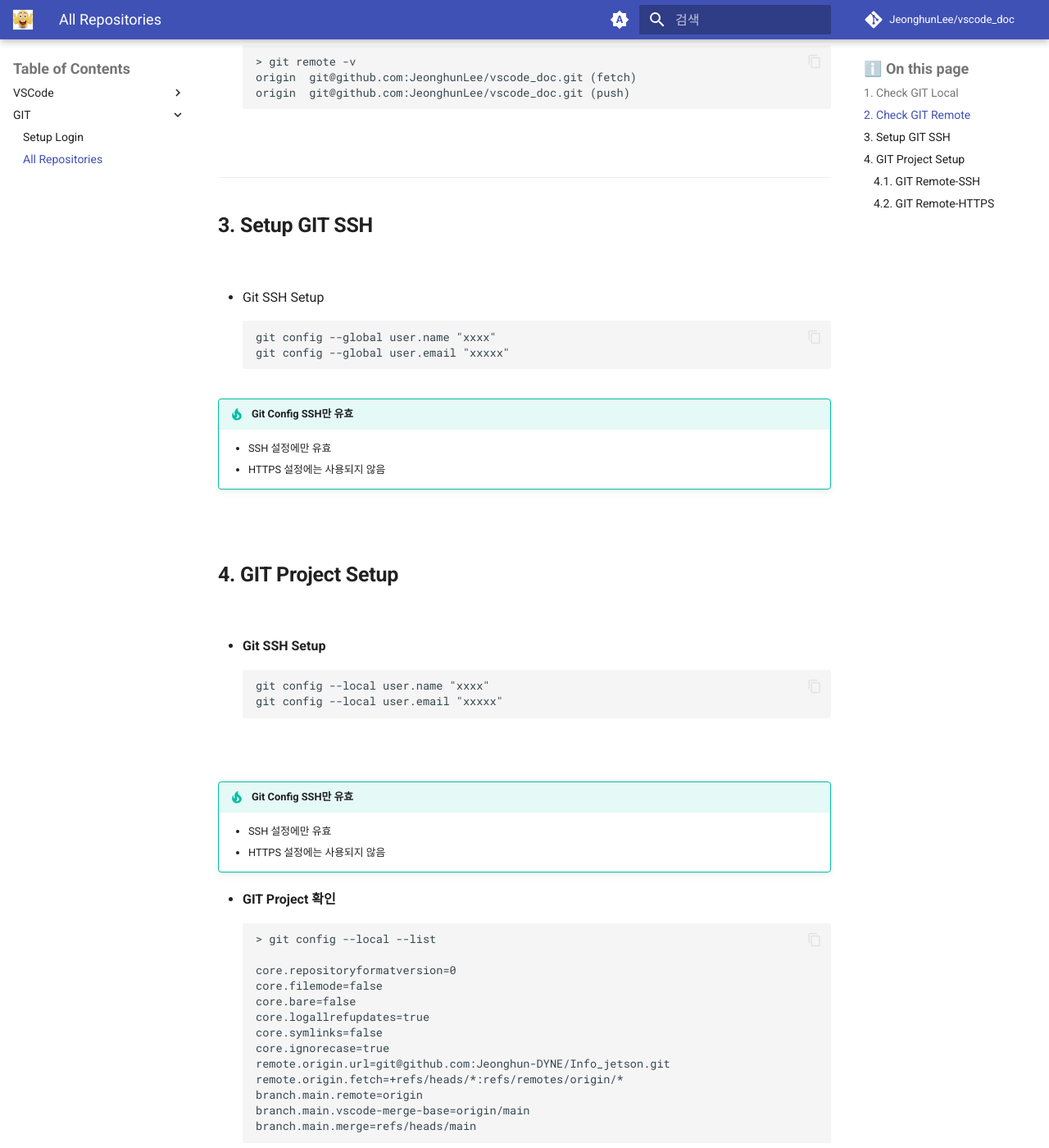
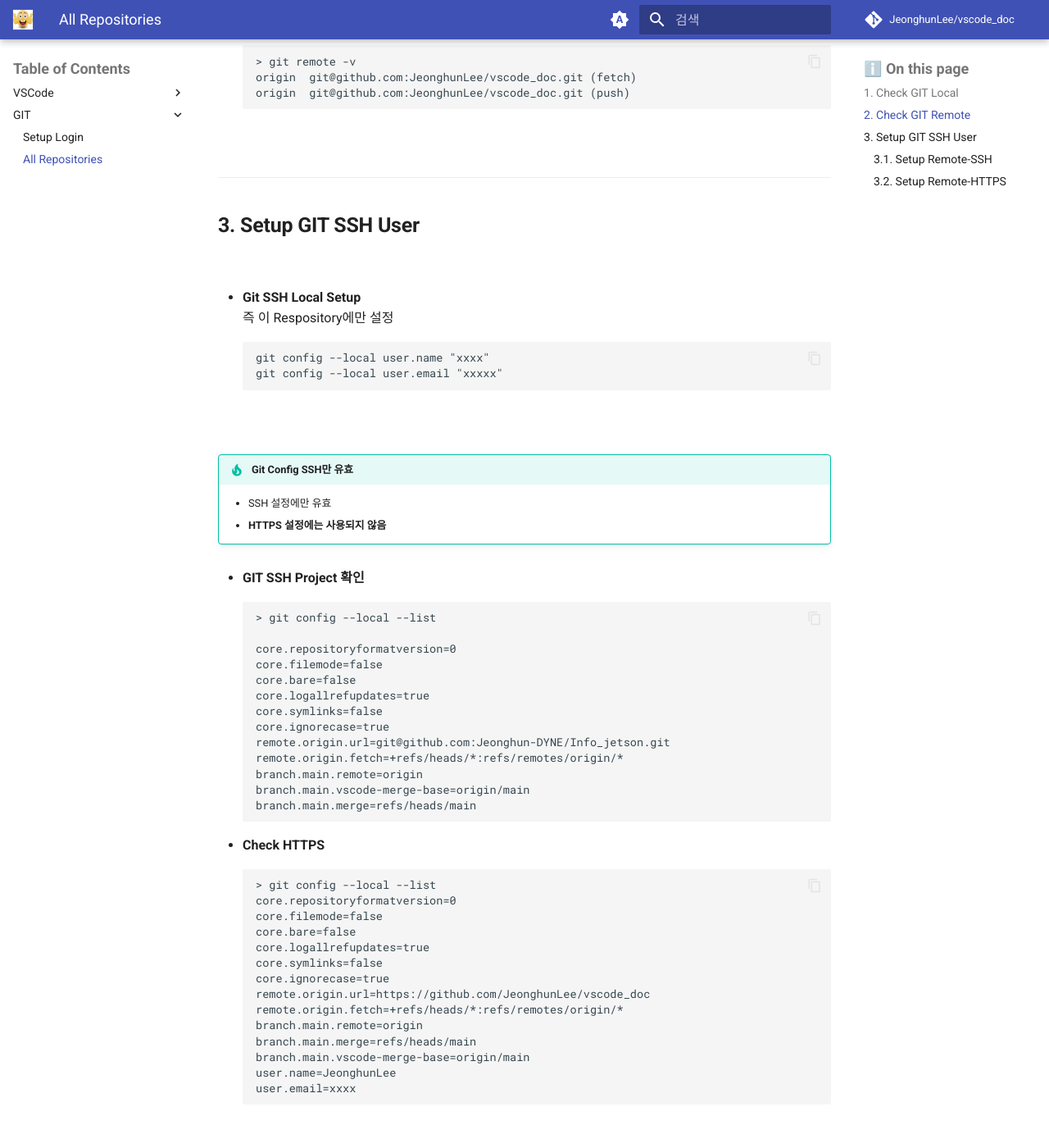
Before and after one commit to JeonghunLee/vscode_doc, an MkDocs documentation site: the page built from docs/git_setup_project.md, in a window 1280 px wide and 1400 px high, scrolled down 1985 px. Shown: the whole window at 82% size. Built offline with MkDocs 1.6.1 and Material for MkDocs 9.7.7, drawn with Linux system fonts in a browser that asks for light colours; comment, search, counter and statistics services are not loaded; some of the changed text lies outside the part shown.

Commit message:
Enhance Git setup documentation: add tips for HTTPS and SSH configurations, update section titles, and include Git Graph images

````diff
--- a/docs/git_setup_project.md
+++ b/docs/git_setup_project.md
@@ -92,28 +92,13 @@ origin  git@github.com:JeonghunLee/vscode_doc.git (push)
 
 ---
 
-## Setup GIT SSH
+
+## Setup GIT SSH User
 
 <br/>
 
-* Git SSH Setup
-```
-git config --global user.name "xxxx"
-git config --global user.email "xxxxx"
-```
-
-!!! tip "Git Config SSH만 유효"
-    - SSH 설정에만 유효
-    - HTTPS 설정에는 사용되지 않음
-
-<br/>
-
-
-## GIT Project Setup
-
-<br/>
-
-* **Git SSH Setup**
+* **Git SSH Local Setup**
+즉 이 Respository에만 설정
 ```
 git config --local user.name "xxxx"
 git config --local user.email "xxxxx"
@@ -143,9 +128,28 @@ branch.main.merge=refs/heads/main
 ```
 
 
+* **Check HTTPS**
+```
+> git config --local --list
+core.repositoryformatversion=0
+core.filemode=false
+core.bare=false
+core.logallrefupdates=true
+core.symlinks=false
+core.ignorecase=true
+remote.origin.url=https://github.com/JeonghunLee/vscode_doc
+remote.origin.fetch=+refs/heads/*:refs/remotes/origin/*
+branch.main.remote=origin
+branch.main.merge=refs/heads/main
+branch.main.vscode-merge-base=origin/main
+user.name=JeonghunLee
+user.email=xxxx
+```
+
+
 <br/>
 
-### GIT Remote-SSH
+### Setup Remote-SSH
 
 <br/>
 
@@ -184,7 +188,7 @@ origin  git@github.com:JeonghunLee/vscode_doc.git (push)
 
 <br/>
 
-### GIT Remote-HTTPS
+### Setup Remote-HTTPS
 
 <br/>
 
````
Also changed, not shown: other parts of docs/git_setup_project.md (+2 -2 lines), docs/git_setup_default.md (+17 -1 lines), docs/index.md (+40 -5 lines), docs/vscode_github.md (+1 -0 lines), docs/imgs/vscode_ex_gitgraph_00.png (added), docs/imgs/vscode_ex_gitgraph_01.png (added).
